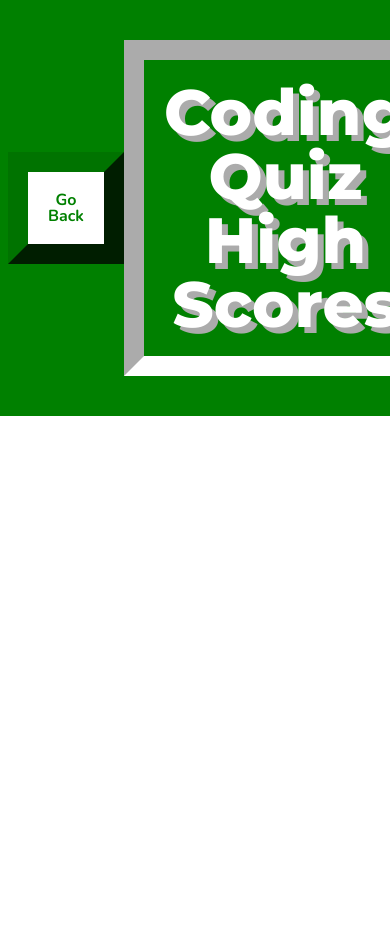
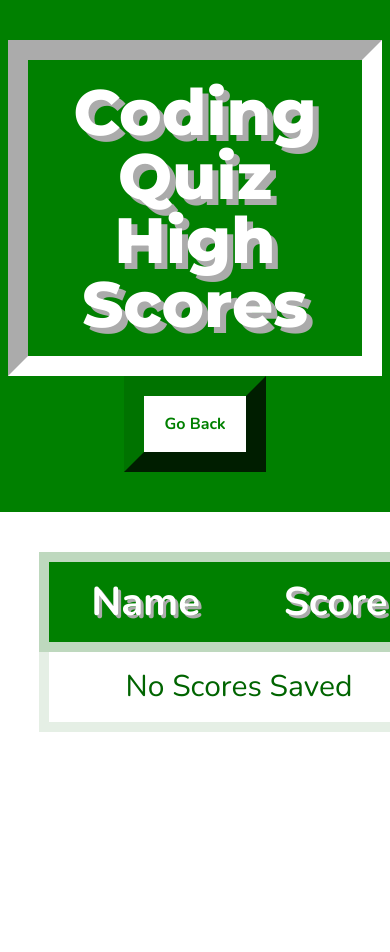
Before and after one commit to austinzumbro/timed-coding-quiz, a plain HTML site: page highscores.html in a window 390 px wide. Shown: the top 952 px of the page. Before the commit the page ends 844 px from the top, so only its background shows below. Drawn offline with nearby package versions, Linux system fonts and the light colour scheme.

Commit message:
everything is working as expected

```diff
--- a/assets/css/styles.css
+++ b/assets/css/styles.css
@@ -99,7 +99,8 @@ footer h2 {
 #main-section {
   grid-column: 2 / 3;
   grid-row: 2 / 3;
-
+  display: flex;
+  flex-direction: column;
   min-height: 400px;
 }
 
@@ -124,12 +125,21 @@ footer h2 {
   background: orange;
 }
 
-#start-button {
+#start-button,
+#clear-score {
   border: none;
-  background: green;
   color: white;
   font-size: 40px;
   padding: 40px;
+}
+
+#start-button {
+  background: green;
+}
+
+#clear-score {
+  background: darkred;
+  margin: 40px;
 }
 
 #quiz-over {
@@ -162,3 +172,69 @@ footer h2 {
   padding: 24px;
   width: 100px;
 }
+
+/* Score Table Styling */
+
+table,
+th,
+td {
+  font-size: 20px;
+  padding: 20px;
+  text-align: center;
+}
+
+table {
+  color: darkgreen;
+  width: 100%;
+  min-width: 400px;
+}
+
+table tr {
+  border: 10px solid #e5efe5;
+}
+
+table tr:nth-child(odd) {
+  background: rgb(175, 221, 175);
+}
+
+table tr:first-of-type {
+  background: green;
+  border: 10px solid #bed8be;
+  margin: 0px -5px;
+}
+
+th {
+  color: white;
+  font-size: 2em;
+  font-weight: 700;
+  text-shadow: 3px 3px #ababab;
+}
+
+td {
+  font-size: 1.5em;
+}
+
+@media only screen and (max-width: 900px) {
+  h1 {
+    max-width: 300px;
+  }
+}
+
+@media only screen and (max-width: 800px) {
+  header {
+    flex-direction: column;
+  }
+
+  header h1 {
+    order: 1;
+    max-width: 100%;
+  }
+
+  header a {
+    order: 2;
+  }
+
+  header .timer {
+    order: 3;
+  }
+}
--- a/assets/js/highscores.js
+++ b/assets/js/highscores.js
@@ -12,6 +12,11 @@ const goBackLink = document.createElement("a");
 goBackLink.setAttribute("href", "index.html");
 goBackLink.innerHTML = "Go Back";
 
+const mainSectionGrid = document.createElement("section");
+mainSectionGrid.setAttribute("id", "main-section-grid");
+const mainSection = document.createElement("section");
+mainSection.setAttribute("id", "main-section");
+
 const scoreTable = document.createElement("table");
 const scoreHeadRow = document.createElement("tr");
 const scoreHeadInitials = document.createElement("th");
@@ -19,12 +24,21 @@ scoreHeadInitials.innerHTML = "Name";
 const scoreHeadScore = document.createElement("th");
 scoreHeadScore.innerHTML = "Score";
 
+const clearScore = document.createElement("button");
+clearScore.setAttribute("id", "clear-score");
+clearScore.textContent = "Clear Scores";
+
 let scoreArchive = JSON.parse(localStorage.getItem("userScores"));
+
+function clearScores() {
+  localStorage.clear();
+}
 
 function buildTable() {
   scoreHeadRow.appendChild(scoreHeadInitials);
   scoreHeadRow.appendChild(scoreHeadScore);
   scoreTable.appendChild(scoreHeadRow);
+  if (scoreArchive) {
     for (let i = 0; i < scoreArchive.length; i++) {
       let newRow = document.createElement("tr");
       let initialTd = document.createElement("td");
@@ -35,22 +49,49 @@ function buildTable() {
       newRow.appendChild(scoreTd);
       scoreTable.appendChild(newRow);
     }
+  } else {
+    let noScoresRow = document.createElement("tr");
+    let noScoresTd = document.createElement("td");
+    noScoresTd.innerHTML = "No Scores Saved";
+    noScoresTd.setAttribute("colspan", "2");
+    noScoresRow.appendChild(noScoresTd);
+    scoreTable.appendChild(noScoresRow);
   }
+}
+
+clearScore.addEventListener("click", function () {
+  clearScores();
+  scoreArchive = JSON.parse(localStorage.getItem("userScores"));
+  while (mainSection.firstChild) {
+    mainSection.firstChild.remove();
+  }
+  while (scoreTable.firstChild) {
+    scoreTable.firstChild.remove();
+  }
+  buildTable();
+  buildMainSection();
+});
 
 function buildHeader() {
   header.appendChild(goBackLink);
   header.appendChild(pageTitle);
 }
 
+function buildMainSection() {
+  mainSection.appendChild(scoreTable);
+  if (scoreArchive) {
+    mainSection.appendChild(clearScore);
+  }
+  mainSectionGrid.appendChild(mainSection);
+}
+
 function init() {
   buildHeader();
-  if (scoreArchive) {
   buildTable();
-  }
 
-  // buildMainSection();
+  buildMainSection();
   body.appendChild(header);
-  body.appendChild(scoreTable);
+  body.appendChild(mainSectionGrid);
   // body.appendChild(mainSectionGrid);
   // body.appendChild(footer);
 }
```
Also changed, not shown: assets/js/script.js (+113 -117 lines). Lines whose indentation alone changed are shown as unchanged.
